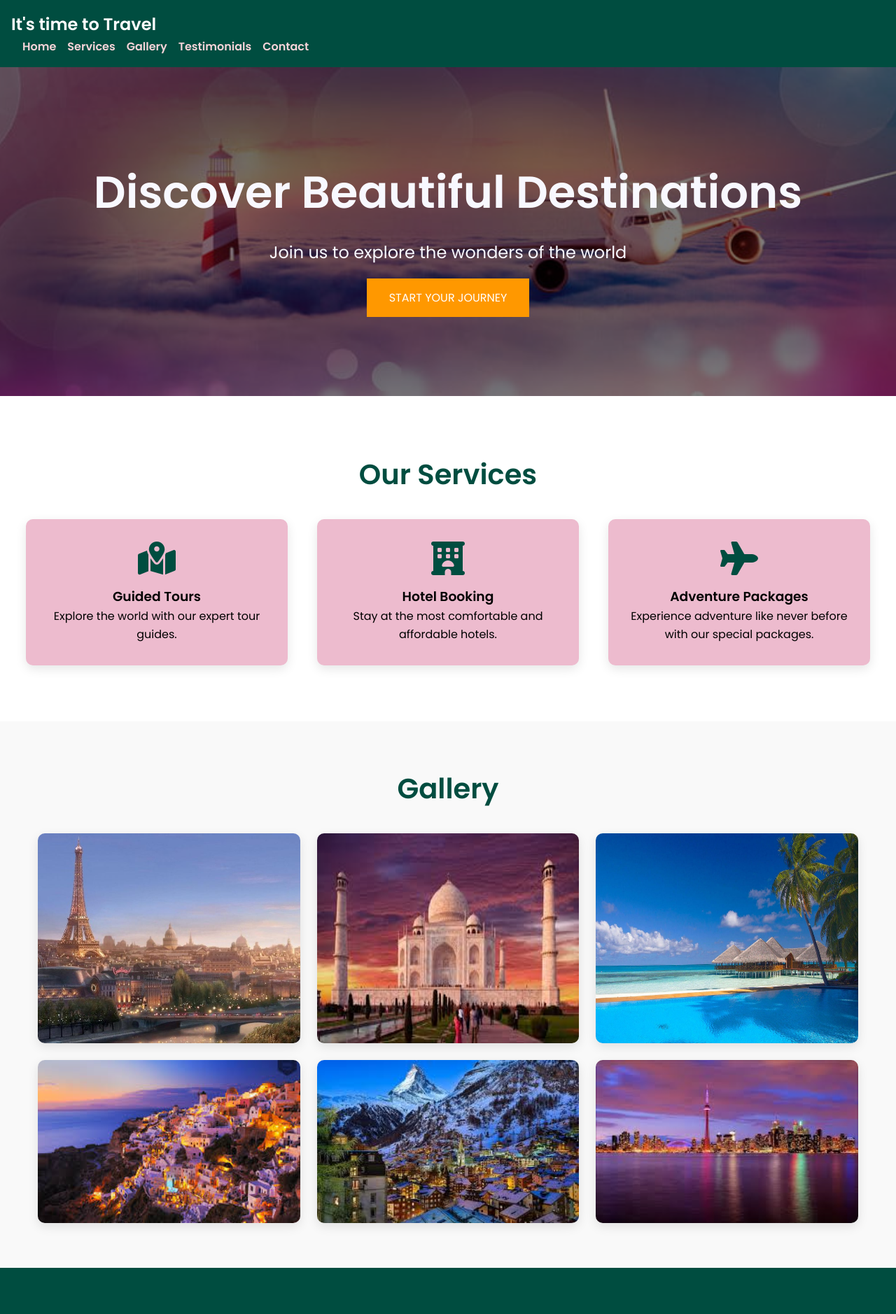
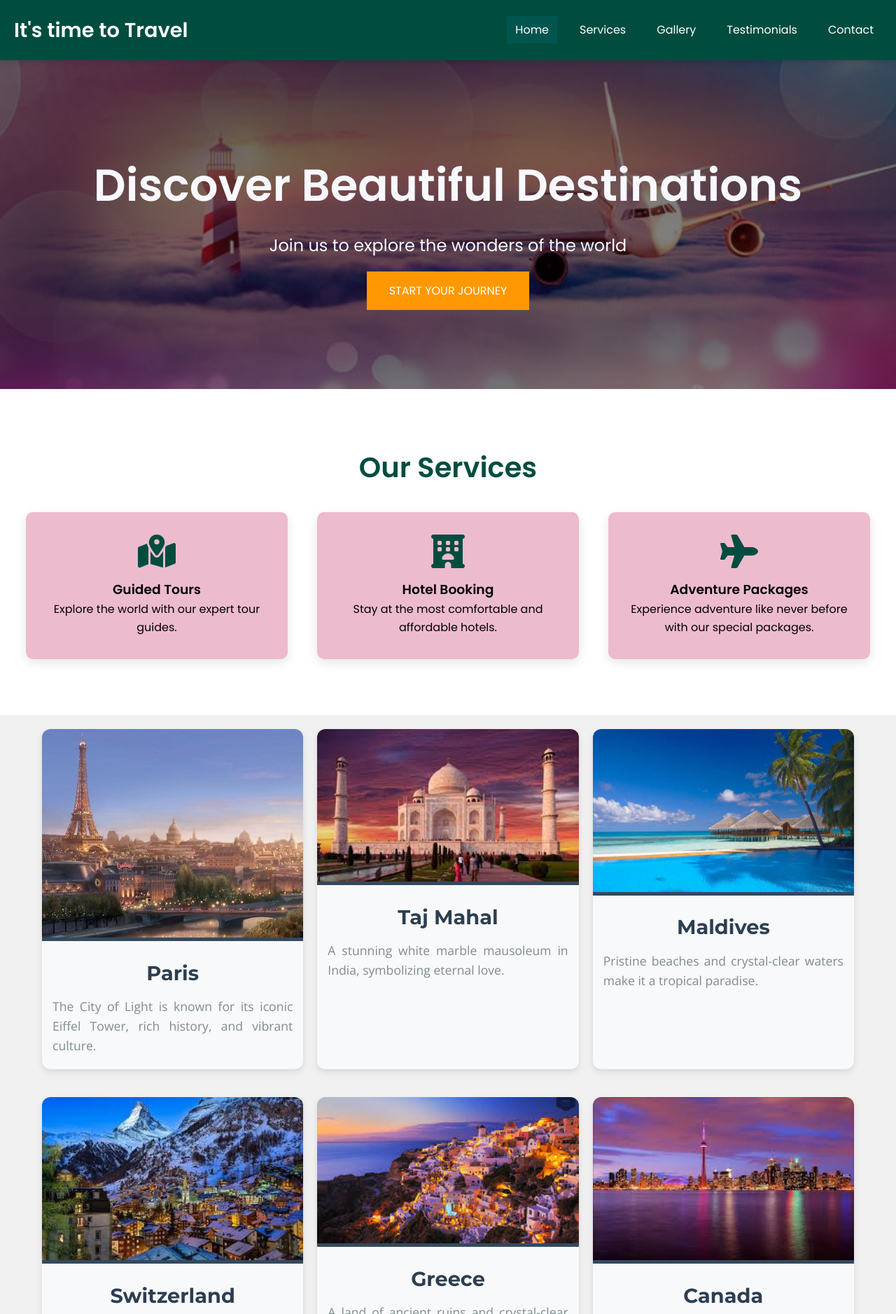
Before and after one commit to dikshya-rai/Travel-website, a plain HTML site: page index.html in a window 1280 px wide. Shown: the top 1878 px of the page at 70% size. Drawn offline with nearby package versions, Linux system fonts and the light colour scheme.

Commit message:
changed header, gallery

```diff
--- a/index.html
+++ b/index.html
@@ -6,20 +6,87 @@
     <title>Explore the World</title>
     <link rel="stylesheet" href="style.css">
     <link href="https://fonts.googleapis.com/css2?family=Poppins:wght@300;400;600&display=swap" rel="stylesheet">
+    <link href="https://fonts.googleapis.com/css2?family=Montserrat:wght@700&family=Open+Sans:wght@400&display=swap" rel="stylesheet">
+
+
 </head>
 <body>
-    <header>
+     <header>
+        <h1>It's time to Travel</h1>
         <nav>
-            <div class="logo">It's time to Travel</div>
-            <ul>
-                <li><a href="#home">Home</a></li>
-                <li><a href="#services">Services</a></li>
-                <li><a href="#gallery">Gallery</a></li>
-                <li><a href="#testimonials">Testimonials</a></li>
-                <li><a href="#contact">Contact</a></li>
-            </ul>
+          <ul>
+            <li><a href="#" class="active">Home</a></li>
+            <li><a href="#">Services</a></li>
+            <li><a href="#">Gallery</a></li>
+            <li><a href="#">Testimonials</a></li>
+            <li><a href="#">Contact</a></li>
+          </ul>
         </nav>
-    </header>
+      </header>
+      <style>
+        /* Overall header styling */
+header {
+    background-color: #004d40; /* Dark green */
+    padding: 20px;
+    display: flex;
+    justify-content: space-between;
+    align-items: center;
+    box-shadow: 0 4px 6px rgba(0, 0, 0, 0.1);
+    position: sticky;
+    top: 0;
+    z-index: 1000;
+  }
+
+  /* Header title */
+  header h1 {
+    font-size: 1.8em;
+    color: #fff;
+    margin: 0;
+  }
+
+  /* Navigation styling */
+  nav ul {
+    list-style: none;
+    display: flex;
+    gap: 20px;
+  }
+
+  nav ul li {
+    margin: 0;
+  }
+
+  nav ul li a {
+    color: white;
+    text-decoration: none;
+    padding: 8px 12px;
+    transition: background-color 0.3s ease, color 0.3s ease;
+  }
+
+  nav ul li a:hover {
+    background-color: #00796b;
+  }
+
+  nav ul li a.active {
+    background-color: #00564f;
+    color: white;
+  }
+
+  /* Responsive: Align items on smaller screens */
+  @media (max-width: 768px) {
+    header {
+      flex-direction: column;
+    }
+
+    nav ul {
+      flex-direction: column;
+      align-items: center;
+      gap: 10px;
+    }
+  }
+
+      </style>
+
+
 
     <section id="home" class="hero">
         <div class="hero-content">
@@ -50,18 +117,42 @@
         </div>
     </section>
 
-    <section id="gallery" class="gallery">
-        <h2>Gallery</h2>
-        <div class="gallery-container">
-            <img src="Paris.jpg" alt="Destination 1" >
-            <img src="India.jpeg" alt="Destination 2">
-            <img src="Maldives.jpg" alt="Destination 3">
-            <img src="Greece.jpeg" alt="Destination 4">
-            <img src="Switzerland.jpeg" alt="Destination 4">
-            <img src="canada.jpeg" alt="Destination 4">
-            <!-- <img src="hongkong.jpeg" alt="Destination 4"> -->
+    <div class="gallery">
+        <div class="destination">
+          <img src="Paris.jpg" alt="Paris">
+          <h3>Paris</h3>
+          <p>The City of Light is known for its iconic Eiffel Tower, rich history, and vibrant culture.</p>
         </div>
-    </section>
+        <div class="destination">
+          <img src="India.jpeg" alt="Taj Mahal">
+          <h3>Taj Mahal</h3>
+          <p>A stunning white marble mausoleum in India, symbolizing eternal love.</p>
+        </div>
+        <div class="destination">
+          <img src="Maldives.jpg" alt="Maldives">
+          <h3>Maldives</h3>
+          <p>Pristine beaches and crystal-clear waters make it a tropical paradise.</p>
+        </div>
+        <div class="destination">
+            <img src="Switzerland.jpeg" alt="Switzerland">
+            <h3>Switzerland</h3>
+            <p>A place synonymous with peace and stability.  Switzerland is a paradise for nature lovers, offering pristine lakes, charming villages, and world-class chocolate.
+
+            </p>
+          </div>
+          <div class="destination">
+            <img src="Greece.jpeg" alt="Greece">
+            <h3>Greece</h3>
+            <p>A land of ancient ruins and crystal-clear waters, Greece is known for its rich history, breathtaking islands, and delicious Mediterranean cuisine.</p>
+          </div>
+          <div class="destination">
+            <img src="canada.jpeg" alt="Canada">
+            <h3>Canada</h3>
+            <p>From vibrant cities to vast wilderness, Canada is a country of diverse landscapes, friendly people, and iconic landmarks like Niagara Falls and the Rocky Mountains.</p>
+          </div>
+
+      </div>
+
 
     <section id="testimonials" class="testimonials">
         <h2>What Our Clients Say</h2>
--- a/style.css
+++ b/style.css
@@ -11,46 +11,6 @@ body {
     line-height: 1.6;
     background-color: #f0f0f0;
 }
-
-
-header {
-    background-color: #004d40;
-    padding: 1rem;
-    display: flex;  /* Added flexbox */
-    justify-content: space-between;  /* Space between logo and nav */
-    align-items: center;
-
-}
-
-.logo {
-    color: white;
-    font-size: 1.5rem;
-    font-weight: 600;
-}
-
-header nav ul {
-    list-style: none;
-    display: flex;
-}
-
-header nav ul li {
-    margin-left: 1rem;
-    display:flex;
-}
-
-header nav ul li a {
-    color: rgb(247, 212, 217);
-    text-decoration: none;
-    font-weight: bold;
-    transition: color 0.3s;
-    display: flex;
-}
-
-header nav ul li a:hover {
-    color: #ff9800;
-}
-
-
 .hero {
     background: url('Travel 2.jpg') no-repeat center center/cover;
     color:ghostwhite;
@@ -145,36 +105,86 @@ header nav ul li a:hover {
     transform: translateY(-10px);
 }
 
-/* Gallery */
+
 .gallery {
-    padding: 4rem 1rem;
-    background-color: #f9f9f9;
+    display: flex;
+    flex-wrap: wrap;
+    justify-content: space-between;
+    gap: 20px;
+    padding: 20px;
+    max-width: 1200px;
+    margin: 0 auto;
+  }
+
+  /* Each destination block */
+  .destination {
+    flex: 1 1 calc(33.333% - 40px); /* 3 images per row with spacing */
+    background-color: #f8f9fa;
+    border-radius: 12px;
+    overflow: hidden;
+    box-shadow: 0 4px 8px rgba(0, 0, 0, 0.1);
+    transition: transform 0.3s ease, box-shadow 0.3s ease;
+    margin-bottom: 20px;
+    cursor: pointer;
+  }
+
+
+  .destination:hover {
+    transform: translateY(-10px);
+    box-shadow: 0 8px 16px rgba(0, 0, 0, 0.2);
+  }
+
+  /* Image styling */
+  .destination img {
+    width: 100%;
+    height: auto;
+    border-bottom: 5px solid #34495e;
+    transition: filter 0.3s ease;
+  }
+
+  .destination:hover img {
+    filter: brightness(0.8);
+  }
+
+  /* Destination name (title) */
+  .destination h3 {
+    font-family: 'Montserrat', sans-serif;
+    font-size: 1.8em;
+    color: #2c3e50;
+    margin: 15px 0 10px;
     text-align: center;
-}
+    font-weight: bold;
+  }
 
-.gallery h2 {
-    font-size: 2.5rem;
-    margin-bottom: 2rem;
-    color: #004d40;
-}
+  /* Description text */
+  .destination p {
+    font-family: 'Open Sans', sans-serif;
+    font-size: 1.1em;
+    color: #7f8c8d;
+    padding: 0 15px;
+    margin-bottom: 20px;
+    text-align: justify;
+    line-height: 1.6;
+  }
 
-.gallery-container {
-    display: flex;
-    justify-content: center;
-    flex-wrap: wrap;
-    gap: 1.5rem;
-}
+  /* Responsive adjustments */
+  @media (max-width: 992px) {
+    .destination {
+      flex: 1 1 calc(50% - 40px); /* 2 images per row on medium screens */
+    }
+  }
 
-.gallery img {
-    width: 30%;
-    border-radius: 10px;
-    box-shadow: 0 5px 15px rgba(0, 0, 0, 0.1);
-    transition: transform 0.3s;
-}
+  @media (max-width: 768px) {
+    .destination {
+      flex: 1 1 100%; /* 1 image per row on small screens */
+    }
+  }
 
-.gallery img:hover {
-    transform: scale(1.05);
-}
+  /* Add a smooth animation effect */
+  .destination {
+    transition: all 0.3s ease-in-out;
+  }
+
 
 /* Testimonials Section */
 .testimonials {
```
